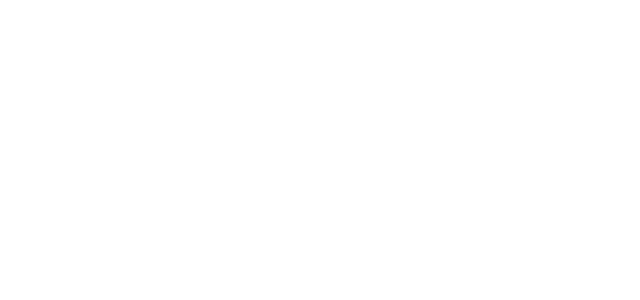
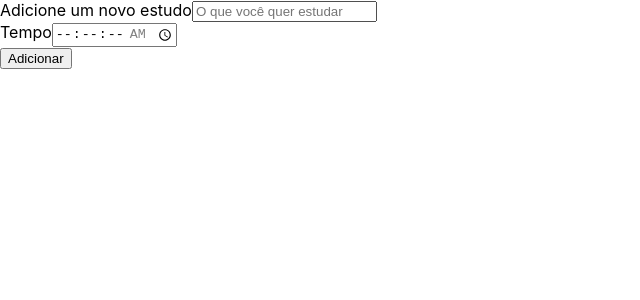
Before and after one commit to yurialves021/react-studies, a React (Create React App) app: page / in a window 1280 px wide. Shown: the top 300 px of the page, without its empty margins (0-640 px from the left). Built offline with nearby package versions, Linux system fonts and the light colour scheme.

Commit message:
Iniciando a criação dos componentes

```diff
--- a/src/App.tsx
+++ b/src/App.tsx
@@ -1,10 +1,11 @@
 import React from 'react';
+import Form from './components/Form';
 
 
 function App() {
   return (
     <div>
-
+     <Form></Form>
     </div>
   );
 }
--- /dev/null
+++ b/src/components/Button/index.tsx
@@ -0,0 +1,12 @@
+import React from "react";
+import './Button.css';
+
+const Button = ()=>{
+    return (
+        <div>
+            <button>Adicionar</button>
+        </div>
+    );
+}
+
+export default Button;
--- /dev/null
+++ b/src/components/Form/index.tsx
@@ -0,0 +1,36 @@
+import React from "react";
+import './Form.css';
+import Button from '../Button/';
+
+const Form = () => {
+    return (
+
+        <form>
+            <div>
+                <label htmlFor="tarefa">Adicione um novo estudo</label>
+                <input
+                    type="text"
+                    placeholder="O que você quer estudar"
+                    name="tarefa"
+                    id="tarefa"
+                    required />
+            </div>
+            <div>
+                <label htmlFor="tempo">Tempo</label>
+                <input
+                    type="time"
+                    name="tempo"
+                    step="1"
+                    id="tempo"
+                    min="00:00:00"
+                    max="01:30:00"
+                    required />
+            </div>
+            <Button />
+        </form>
+
+
+    );
+}
+
+export default Form;
```
Also changed, not shown: public/index.html (+1 -21 lines), src/components/Button/Button.css (added), src/components/Form/Form.css (added).
